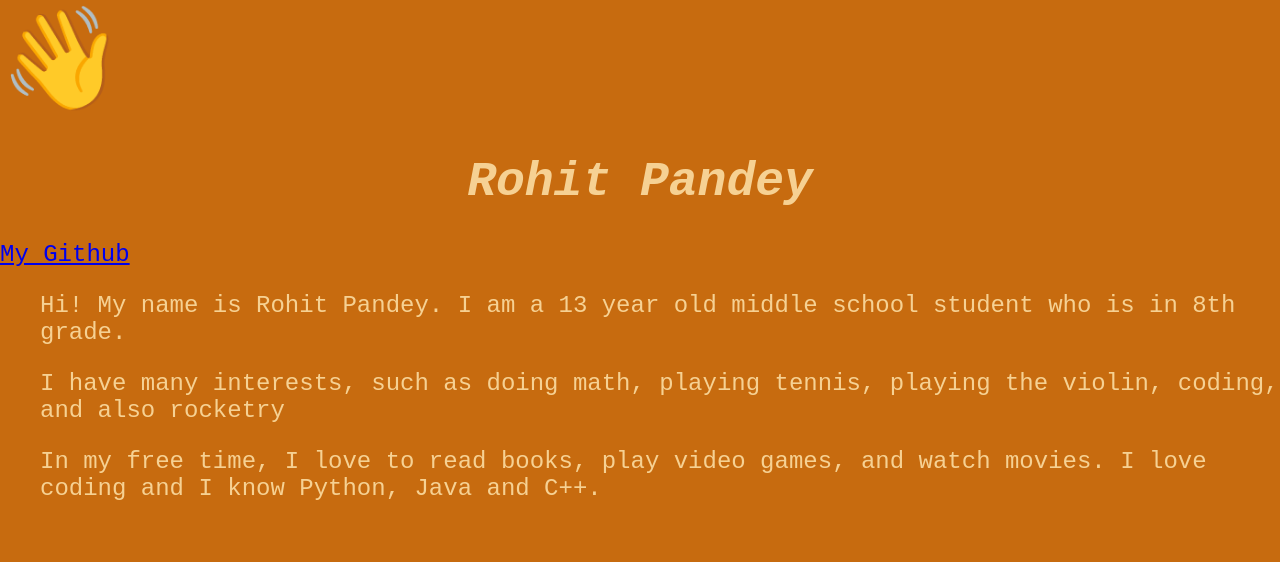
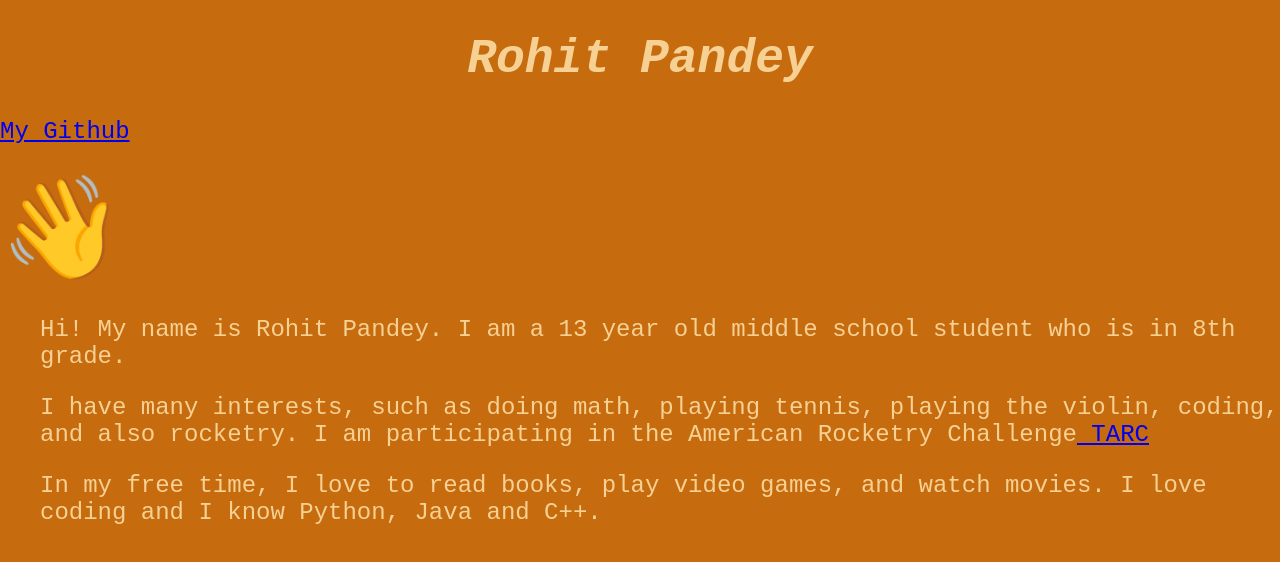
Before and after one commit to RohitPandey1729/Personal-Website, a plain HTML site: page index.html in a window 1280 px wide. Drawn offline with Linux system fonts and the light colour scheme; files that its build step writes are made by us from their sources.

Commit message:
I added more text and researched.

```diff
--- a/index.html
+++ b/index.html
@@ -18,14 +18,17 @@
   </style>
   <body>
 
-  <span style='font-size:100px;'>&#128075;</span><h1 style="text-align: center;"> <em>Rohit Pandey</em></h1>
+  <h1 style="text-align: center;"> <em>Rohit Pandey</em></h1>
 
   <p> <a href="https://github.com/RohitPandey1729">My Github </a></p>
 
+    </style>
+    <body>
 
+    <span style='font-size:100px;'>&#128075;</span>
   <p class="tab">Hi! My name is Rohit Pandey. I am a 13 year old middle school student who is in 8th grade.</p>
 
-  <p class="tab">I have many interests, such as doing math, playing tennis, playing the violin, coding, and also rocketry</p>
+  <p class="tab">I have many interests, such as doing math, playing tennis, playing the violin, coding, and also rocketry. I am participating in the American Rocketry Challenge<a href="https://rocketcontest.org/"> TARC </a> </p>
 
   <p class="tab">In my free time, I love to read books, play video games, and watch movies. I love coding and I know Python, Java and C++.</p>
 
```
